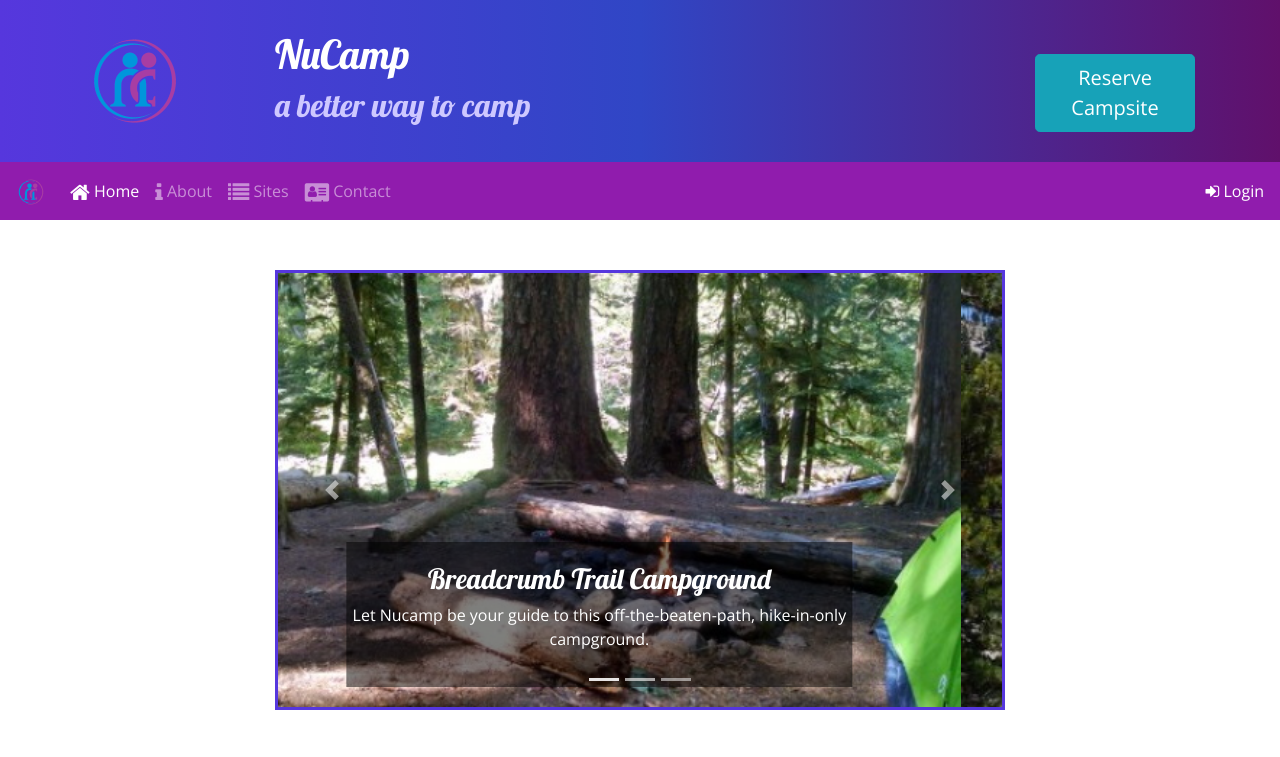
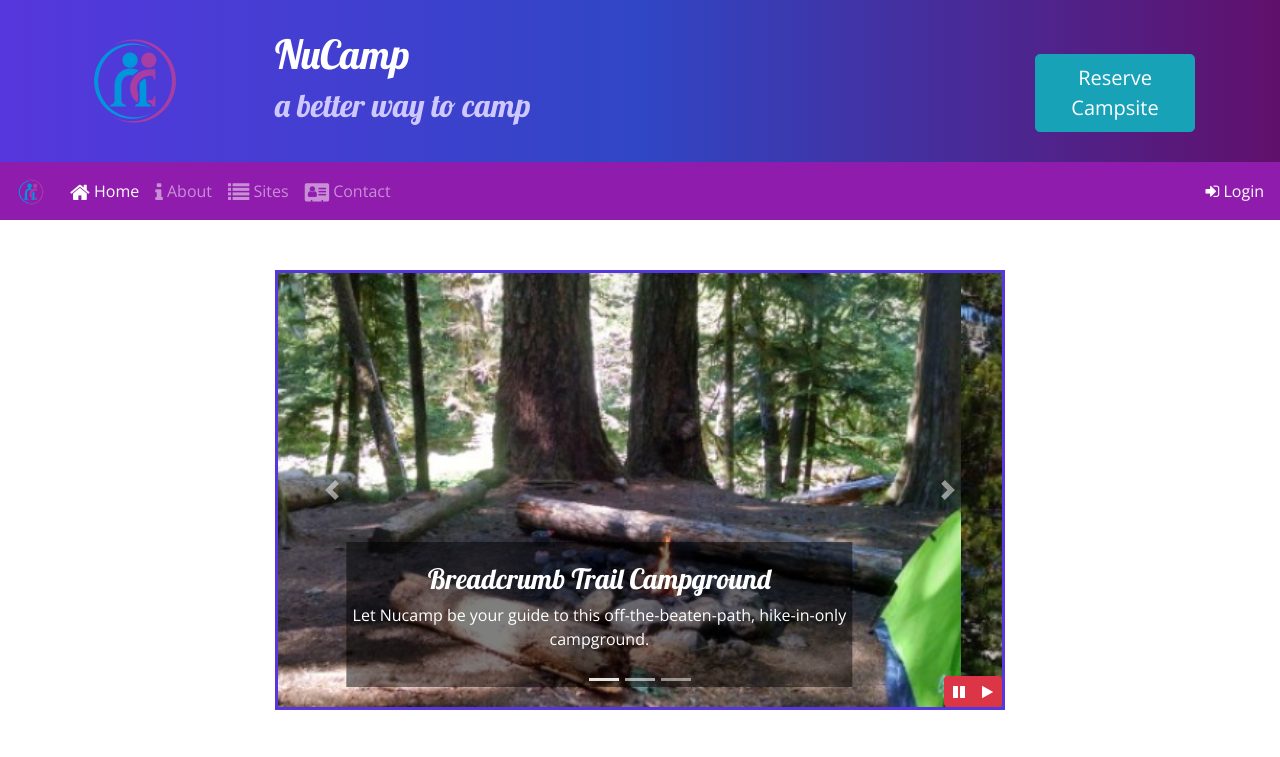
Before and after one commit to getfit-us/nucampsite, a website: page index.html in a window 1280 px wide. Shown: the top 757 px of the page. Drawn offline with nearby package versions, Linux system fonts and the light colour scheme.

Commit message:
Bootstrap and jQuery Part 1

```diff
--- a/css/styles.css
+++ b/css/styles.css
@@ -53,3 +53,10 @@ header h2 {
 .carousel {
     border: solid #5637DD;
 }
+
+#carouselButton {
+    position: absolute;
+    right: 0;
+    bottom: 0;
+    z-index: 100;
+}
--- a/index.html
+++ b/index.html
@@ -68,10 +68,10 @@
               <div class="form-group row">
                 <label for="siteType" class="col-form-label col-sm-6">Campsite Type</label>
                 <div class="col-2 btn-group btn-group-toggle" data-toggle="buttons">
-                  <label class="btn btn-success active" >
+                  <label class="btn btn-success active">
                     <input type="radio" name="siteType" id="siteTent" autocomplete="off" value="tent" checked> Tent
                   </label>
-                  <label class="btn btn-primary" >
+                  <label class="btn btn-primary">
                     <input type="radio" name="siteType" id="siteRV" autocomplete="off" value="rv"> RV
                   </label>
 
@@ -185,6 +185,14 @@
             <span class="carousel-control-next-icon"></span>
             <span class="sr-only">Next</span>
           </a>
+          <div class="btn-group" id="carouselButton">
+            <button class="btn btn-danger btn-sm" id="carouselPause">
+              <i class="fa fa-pause"></i>
+            </button>
+            <button class="btn btn-danger btn-sm" id="carouselPlay">
+              <i class="fa fa-play"></i>
+            </button>
+          </div>
         </div>
       </div>
       <div class="row row-content align-items-center">
@@ -284,6 +292,18 @@
   <script src="node_modules/popper.js/dist/umd/popper.min.js"></script>
   <script src="node_modules/bootstrap/dist/js/bootstrap.min.js"></script>
 
+  <script>
+    $(function() {
+        $(".carousel").carousel( { interval: 2000 } );
+        $("#carouselPause").click(function(){
+          $(".carousel").carousel( { interval: 2000, pause: "false" } );
+                });
+        $("#carouselPlay").click(function(){
+            $(".carousel").carousel("cycle");
+        });
+    });
+</script>
+
 </body>
 
 </html>
```
Lines whose indentation alone changed are shown as unchanged.
